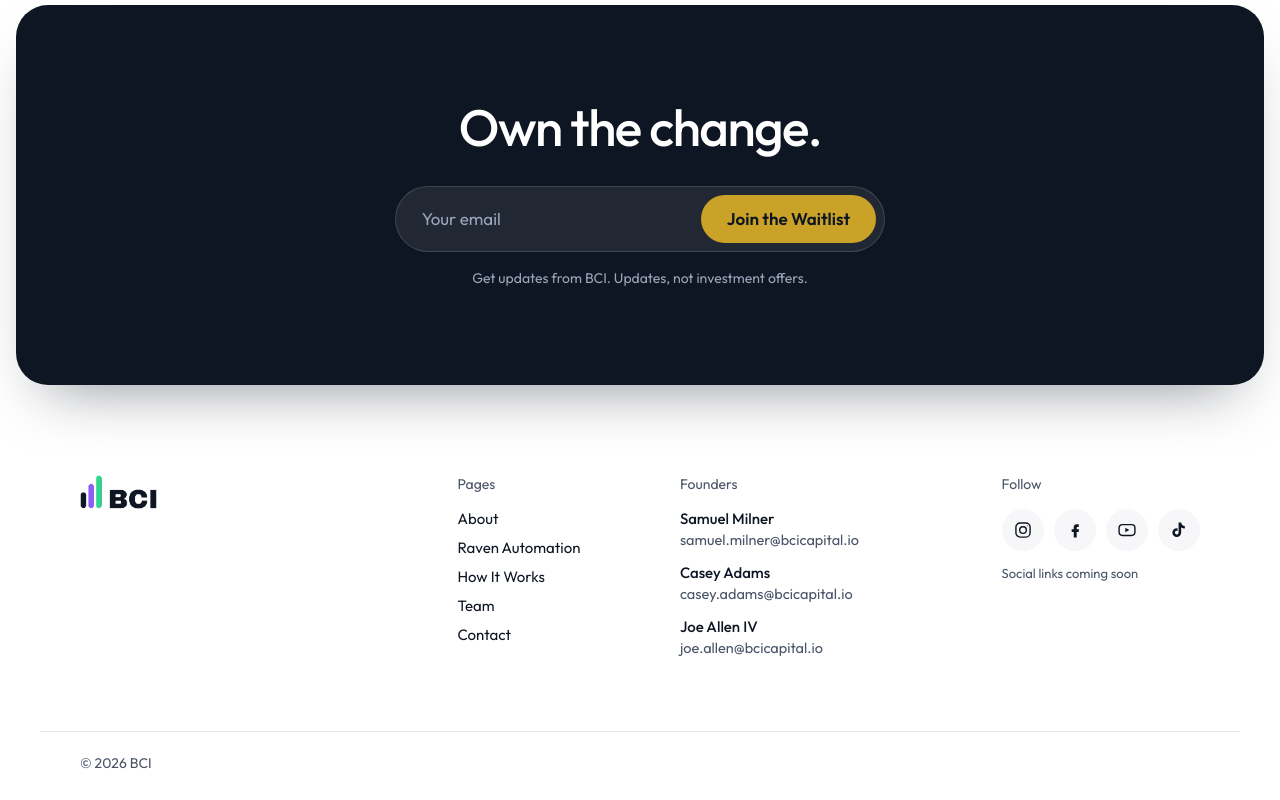
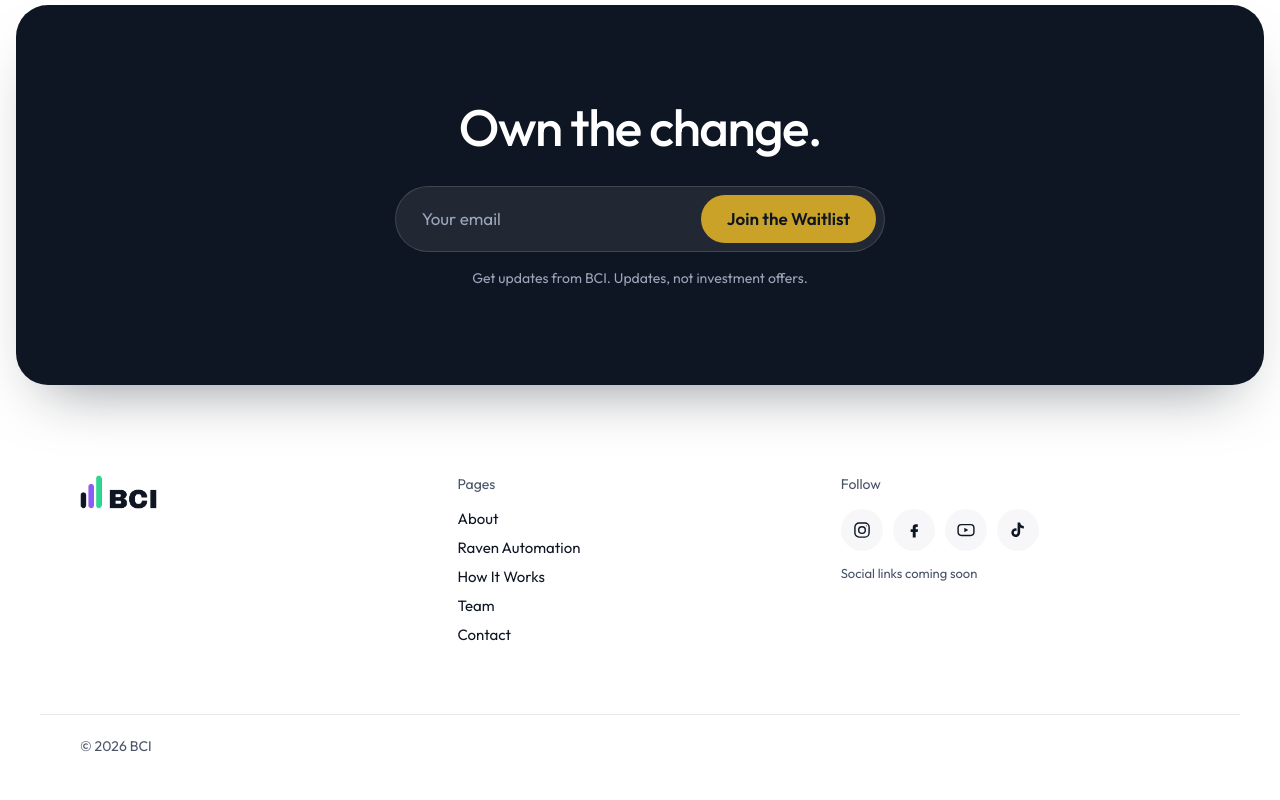
Before and after one commit to sammilner09/bcicapital-site, a plain HTML site: page index.html in a window 1280 px wide. Shown: the part 3914-4714 px from the top of the page. Drawn offline with Linux system fonts and the light colour scheme; animation ran at ten frames a second.

Commit message:
Remove founder names and emails from the site footer.
Drop the Founders column from every shared footer and keep Pages and Follow as a two-column layout. Team bios and other page content stay as they are.

Co-authored-by: sammilner09 <sammilner09@users.noreply.github.com>

```diff
--- a/about-v2/about.css
+++ b/about-v2/about.css
@@ -123,11 +123,10 @@ p{line-height:1.55}
 .foot{padding:90px 0 0}
 .foot-top{display:grid;grid-template-columns:1fr 2.2fr;gap:40px}
 .foot-brand img{height:34px;width:auto}
-.foot-cols{display:grid;grid-template-columns:1fr 1.5fr 1fr;gap:24px}
+.foot-cols{display:grid;grid-template-columns:1fr 1fr;gap:24px}
 .foot-cols h4{font-size:14px;font-weight:400;color:var(--ink2);margin:0 0 16px}
 .foot-cols a,.foot-cols span{display:block;font-size:15px;margin-bottom:10px}
 .foot-cols a:hover{color:var(--gold-d)}
-.fe{display:block;margin-bottom:14px!important}.fe b{display:block;font-weight:500;font-size:15px;margin-bottom:2px}.fe a{color:var(--ink2);margin:0!important;font-size:14.5px!important}
 .socials{display:flex;gap:10px}
 .socials a{width:42px;height:42px;border-radius:50%;display:grid!important;place-items:center;background:var(--soft);margin:0!important;transition:background .2s}
 .socials a:hover{background:var(--gold-l)}
--- a/automation-v2/automation.css
+++ b/automation-v2/automation.css
@@ -148,13 +148,10 @@ p{line-height:1.55}
 .foot{border-top:1px solid var(--line);padding:64px 0 0;color:var(--ink2);background:#fff}
 .foot-top{display:grid;grid-template-columns:200px 1fr;gap:48px;padding-bottom:48px}
 .foot-brand img{height:28px;width:auto}
-.foot-cols{display:grid;grid-template-columns:1.1fr 1.4fr 1fr;gap:32px}
+.foot-cols{display:grid;grid-template-columns:1fr 1fr;gap:32px}
 .foot h4{font-size:13px;letter-spacing:.06em;text-transform:uppercase;color:var(--ink);margin:0 0 16px;font-weight:600}
 .foot-cols a,.foot-cols span{display:block;font-size:15px;margin:0 0 8px;color:var(--ink2)}
 .foot-cols a:hover{color:var(--ink)}
-.fe{margin-bottom:12px!important}
-.fe b{display:block;color:var(--ink);font-weight:500;font-size:15px}
-.fe a{margin:2px 0 0}
 .socials{display:flex;gap:8px;flex-wrap:wrap}
 .socials a{width:40px;height:40px;border-radius:50%;background:var(--soft);display:grid;place-items:center}
 .socials a:hover{background:#eef0f3}
--- a/early-access-v2/waitlist.css
+++ b/early-access-v2/waitlist.css
@@ -78,11 +78,10 @@ form small{color:var(--ink2);font-size:14px;line-height:1.45}
 .foot{padding:90px 0 0}
 .foot-top{display:grid;grid-template-columns:1fr 2.2fr;gap:40px}
 .foot-brand img{height:34px;width:auto}
-.foot-cols{display:grid;grid-template-columns:1fr 1.5fr 1fr;gap:24px}
+.foot-cols{display:grid;grid-template-columns:1fr 1fr;gap:24px}
 .foot-cols h4{font-size:14px;font-weight:400;color:var(--ink2);margin:0 0 16px}
 .foot-cols a,.foot-cols span{display:block;font-size:15px;margin-bottom:10px}
 .foot-cols a:hover{color:var(--gold-d)}
-.fe{display:block;margin-bottom:14px!important}.fe b{display:block;font-weight:500;font-size:15px;margin-bottom:2px}.fe a{color:var(--ink2);margin:0!important;font-size:14.5px!important}
 .socials{display:flex;gap:10px}
 .socials a{width:42px;height:42px;border-radius:50%;display:grid!important;place-items:center;background:var(--soft);margin:0!important;transition:background .2s}
 .socials a:hover{background:var(--gold-l)}
--- a/home-v2/home.css
+++ b/home-v2/home.css
@@ -94,7 +94,7 @@ p{line-height:1.55}
 .foot{padding:90px 0 0}
 .foot-top{display:grid;grid-template-columns:1.2fr 1.5fr;gap:40px}
 .foot-tag{font-size:26px;letter-spacing:-.02em;margin:0;max-width:20ch;line-height:1.25}
-.foot-cols{display:grid;grid-template-columns:repeat(3,1fr);gap:24px}
+.foot-cols{display:grid;grid-template-columns:1fr 1fr;gap:24px}
 .foot-cols h4{font-size:14px;font-weight:400;color:var(--ink2);margin:0 0 16px}
 .foot-cols a,.foot-cols span{display:block;font-size:15px;margin-bottom:10px}
 .foot-cols a:hover{color:var(--gold-d)}
@@ -166,8 +166,7 @@ p{line-height:1.55}
 .foot{padding:90px 0 0}
 .foot-top{grid-template-columns:1fr 2.2fr}
 .foot-brand img{height:34px;width:auto}
-.foot-cols{grid-template-columns:1fr 1.5fr 1fr}
-.fe{display:block;margin-bottom:14px!important}.fe b{display:block;font-weight:500;font-size:15px;margin-bottom:2px}.fe a{color:var(--ink2);margin:0!important;font-size:14.5px!important}
+.foot-cols{grid-template-columns:1fr 1fr}
 .ph-tag{display:inline-block!important;font-size:12.5px!important;background:var(--gold-l);color:var(--gold-d);padding:2px 9px;border-radius:999px;margin:0!important}
 .socials{display:flex;gap:10px}
 .socials a{width:42px;height:42px;border-radius:50%;display:grid!important;place-items:center;background:var(--soft);margin:0!important;transition:background .2s}
--- a/index.html
+++ b/index.html
@@ -159,11 +159,6 @@
     <div class="foot-brand"><img src="/images/logo.png" alt="BCI"></div>
     <div class="foot-cols">
       <div><h4>Pages</h4><a href="/about/">About</a><a href="/automation/">Raven Automation</a><a href="#how-it-works">How It Works</a><a href="/team/">Team</a><a href="/early-access/">Contact</a></div>
-      <div><h4>Founders</h4>
-        <span class="fe"><b>Samuel Milner</b><a href="mailto:samuel.milner@bcicapital.io">samuel.milner@bcicapital.io</a></span>
-        <span class="fe"><b>Casey Adams</b><a href="mailto:casey.adams@bcicapital.io">casey.adams@bcicapital.io</a></span>
-        <span class="fe"><b>Joe Allen IV</b><a href="mailto:joe.allen@bcicapital.io">joe.allen@bcicapital.io</a></span>
-      </div>
       <div><h4>Follow</h4>
         <div class="socials">
           <a href="#" aria-label="Instagram (link coming soon)"><svg viewBox="0 0 24 24"><rect x="3.5" y="3.5" width="17" height="17" rx="5"/><circle cx="12" cy="12" r="4"/><circle cx="17.2" cy="6.8" r=".6" class="f"/></svg></a>
--- a/team-v2/team.css
+++ b/team-v2/team.css
@@ -52,11 +52,10 @@ h1{font-size:clamp(30px,3.8vw,54px);line-height:1.1;letter-spacing:-.035em;font-
 .foot{padding:90px 0 0}
 .foot-top{display:grid;grid-template-columns:1fr 2.2fr;gap:40px}
 .foot-brand img{height:34px;width:auto}
-.foot-cols{display:grid;grid-template-columns:1fr 1.5fr 1fr;gap:24px}
+.foot-cols{display:grid;grid-template-columns:1fr 1fr;gap:24px}
 .foot-cols h4{font-size:14px;font-weight:400;color:var(--ink2);margin:0 0 16px}
 .foot-cols a,.foot-cols span{display:block;font-size:15px;margin-bottom:10px}
 .foot-cols a:hover{color:var(--gold-d)}
-.fe{display:block;margin-bottom:14px!important}.fe b{display:block;font-weight:500;font-size:15px;margin-bottom:2px}.fe a{color:var(--ink2);margin:0!important;font-size:14.5px!important}
 .socials{display:flex;gap:10px}
 .socials a{width:42px;height:42px;border-radius:50%;display:grid!important;place-items:center;background:var(--soft);margin:0!important;transition:background .2s}
 .socials a:hover{background:var(--gold-l)}
```
Also changed, not shown: about/index.html (+0 -5 lines), automation/index.html (+0 -5 lines), early-access/index.html (+0 -5 lines), team/index.html (+0 -5 lines).
